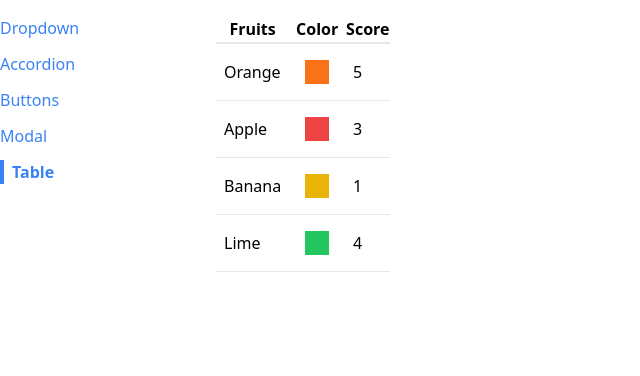
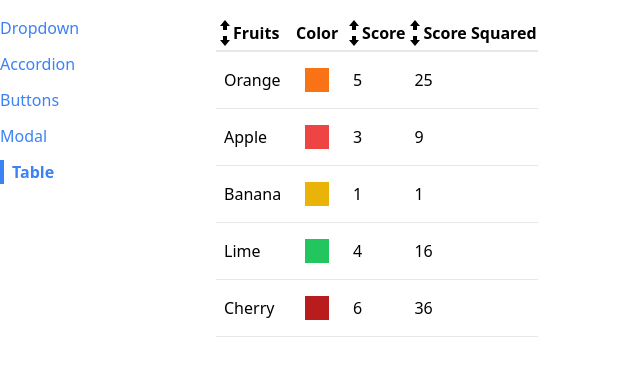
Before and after one commit to tmartins14/React, a React (Create React App) app in the folder comps/: page /table in a window 1280 px wide. Shown: the top 376 px of the page, without its empty margins (0-640 px from the left). Built offline with nearby package versions, Linux system fonts and the light colour scheme.

Commit message:
Section 16: Getting Clever with Data Sorting pt.2

```diff
--- /dev/null
+++ b/comps/src/components/SortableTable.js
@@ -0,0 +1,105 @@
+import React from "react";
+import { useState } from "react";
+import { GoArrowDown, GoArrowUp } from "react-icons/go";
+import Table from "./Table";
+
+const SortableTable = (props) => {
+  const [sortOrder, setSortOrder] = useState(null);
+  const [sortBy, setSortBy] = useState(null);
+
+  const { config, data } = props;
+
+  const handleClick = (label) => {
+    if (sortBy && label !== sortBy) {
+      setSortBy(label);
+      setSortOrder("asc");
+      return;
+    }
+
+    if (sortOrder === null) {
+      setSortOrder("asc");
+      setSortBy(label);
+    } else if (sortOrder === "asc") {
+      setSortOrder("desc");
+      setSortBy(label);
+    } else if (sortOrder === "desc") {
+      setSortOrder(null);
+      setSortBy(null);
+    }
+  };
+
+  const updatedConfig = config.map((column) => {
+    if (!column.sortValue) {
+      return column;
+    }
+
+    return {
+      ...column,
+      header: () => (
+        <th
+          className="cursor-pointer hover:bg-gray-100"
+          onClick={() => handleClick(column.label)}
+        >
+          <div className="flex items-center">
+            {getIcons(column.label, sortBy, sortOrder)}
+            {column.label}
+          </div>
+        </th>
+      ),
+    };
+  });
+
+  let sortedData = data;
+  if (sortOrder && sortBy) {
+    const { sortValue } = config.find((column) => column.label === sortBy);
+
+    sortedData = [...data].sort((a, b) => {
+      const valueA = sortValue(a);
+      const valueB = sortValue(b);
+
+      const reverseOrder = sortOrder === "asc" ? 1 : -1;
+
+      if (typeof valueA === "string") {
+        return valueA.localeCompare(valueB) * reverseOrder;
+      } else {
+        return (valueA - valueB) * reverseOrder;
+      }
+    });
+  }
+
+  return <Table {...props} data={sortedData} config={updatedConfig} />;
+};
+
+const getIcons = (label, sortBy, sortOrder) => {
+  if (label !== sortBy) {
+    return (
+      <div>
+        <GoArrowUp />
+        <GoArrowDown />
+      </div>
+    );
+  }
+
+  if (sortOrder === null) {
+    return (
+      <div>
+        <GoArrowUp />
+        <GoArrowDown />
+      </div>
+    );
+  } else if (sortOrder === "asc") {
+    return (
+      <div>
+        <GoArrowUp />
+      </div>
+    );
+  } else if (sortOrder === "desc") {
+    return (
+      <div>
+        <GoArrowDown />
+      </div>
+    );
+  }
+};
+
+export default SortableTable;
--- a/comps/src/pages/TablePage.js
+++ b/comps/src/pages/TablePage.js
@@ -1,5 +1,5 @@
 import React from "react";
-import Table from "../components/Table";
+import SortableTable from "../components/SortableTable";
 
 const TablePage = () => {
   const data = [
@@ -7,10 +7,15 @@
     { name: "Apple", color: "bg-red-500", score: 3 },
     { name: "Banana", color: "bg-yellow-500", score: 1 },
     { name: "Lime", color: "bg-green-500", score: 4 },
+    { name: "Cherry", color: "bg-red-700", score: 6 },
   ];
 
   const config = [
-    { label: "Fruits", render: (fruit) => fruit.name },
+    {
+      label: "Fruits",
+      render: (fruit) => fruit.name,
+      sortValue: (fruit) => fruit.name,
+    },
     {
       label: "Color",
       render: (fruit) => <div className={`p-3 m-2 ${fruit.color}`} />,
@@ -20,6 +25,11 @@
       render: (fruit) => fruit.score,
       sortValue: (fruit) => fruit.score,
     },
+    {
+      label: "Score Squared",
+      render: (fruit) => fruit.score ** 2,
+      sortValue: (fruit) => fruit.score ** 2,
+    },
   ];
 
   const keyFn = (fruit) => {
@@ -27,7 +37,7 @@
   };
   return (
     <div>
-      <Table data={data} config={config} keyFn={keyFn} />
+      <SortableTable data={data} config={config} keyFn={keyFn} />
     </div>
   );
 };
```
Also changed, not shown: 1 other file (tests, documents, lock files or other folders).
